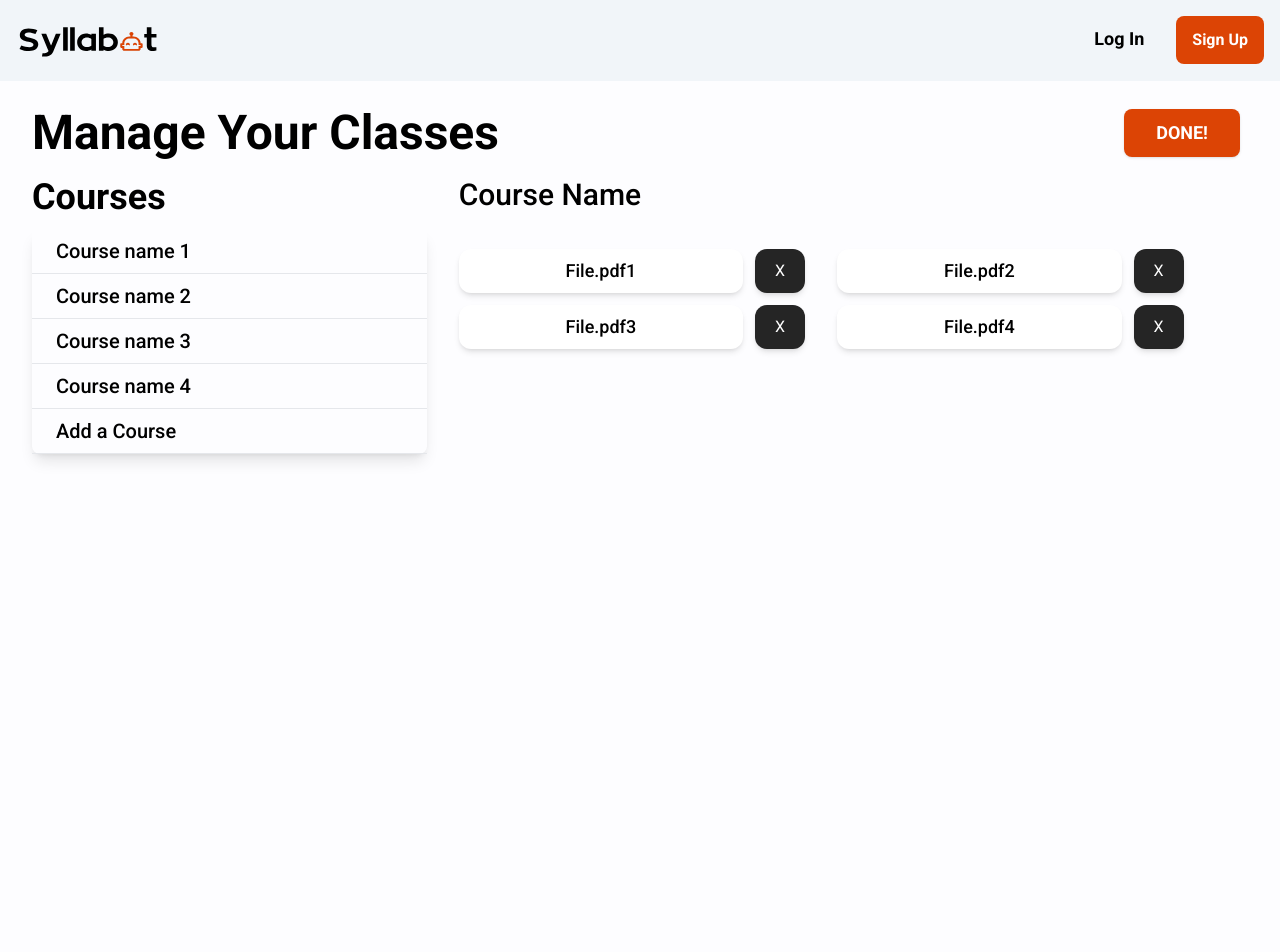
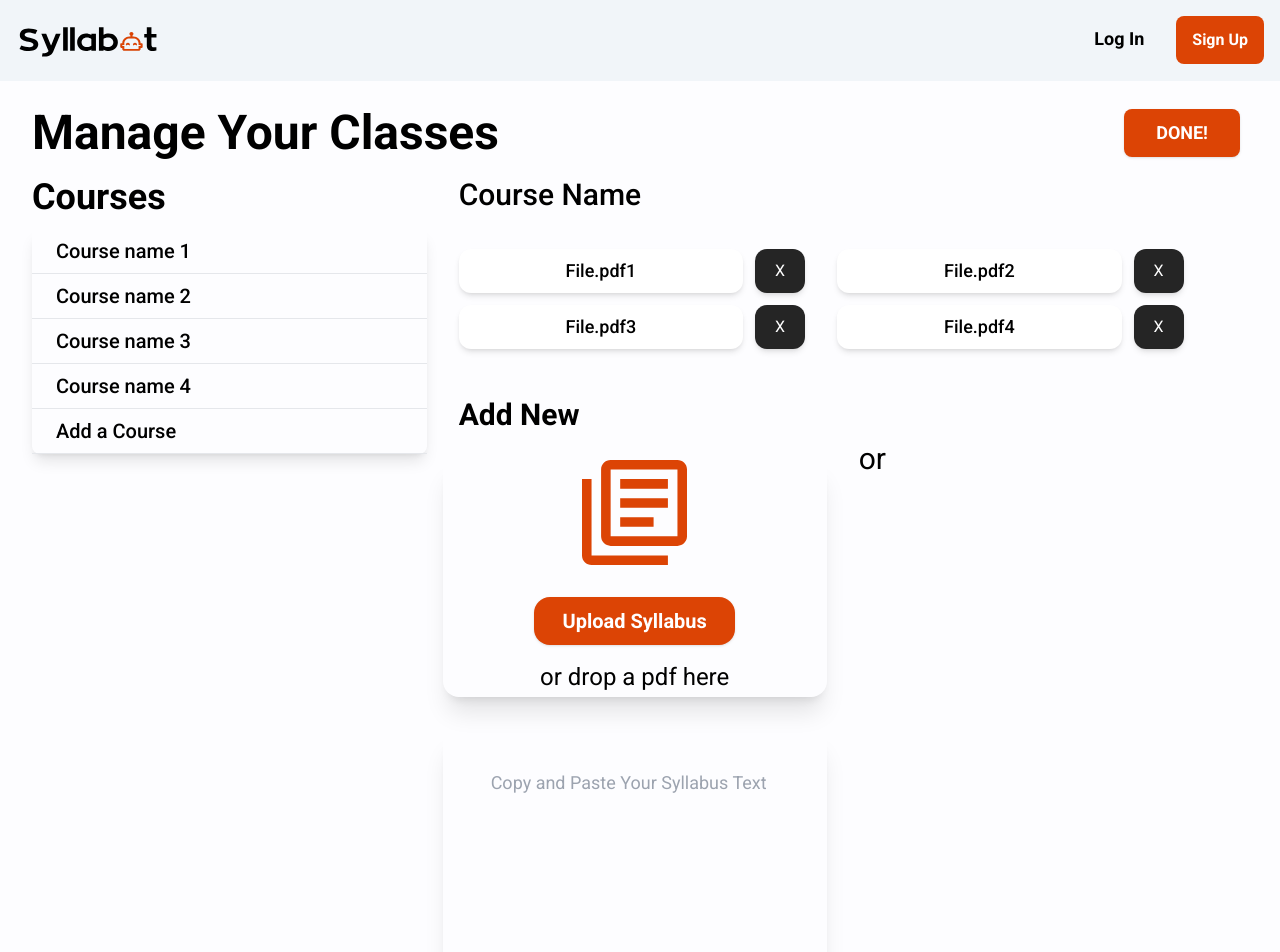
Before and after one commit to Nyumat/Syllabot, a React (Vite) app in the folder client/: page /manage in a window 1280 px wide. Shown: the top 952 px of the page. Before the commit the page ends 800 px from the top, so only its background shows below. Built offline with nearby package versions, Linux system fonts and the light colour scheme; no server answers.

Commit message:
Work on manage page

```diff
--- a/client/src/pages/Home.tsx
+++ b/client/src/pages/Home.tsx
@@ -21,7 +21,7 @@ export default function Home() {
           <div className="flex justify-center items-center m-4 p-8 md:w-96 md:h-96 shadow-xl rounded-3xl">
             <textarea
               className="textarea w-full h-full border-0 text-lg focus:outline-none"
-              style={{resize: 'none'}}
+              style={{ resize: "none" }}
               placeholder="Copy and Paste Your Syllabus Text"
             ></textarea>
           </div>
--- a/client/src/pages/Manage.tsx
+++ b/client/src/pages/Manage.tsx
@@ -1,22 +1,23 @@
 import NavBar from "../components/NavBar";
 import CourseBtn from "../components/buttons/CourseBtn";
 import FileManageBtn from "../components/buttons/FileManageBtn";
+import ImageUploader from "../components/ImageUploader";
 
 export default function Manage() {
   return (
     <div className="text-center items-center justify-center content-center h-full font-body">
       <NavBar />
       <div className="text-center mt-5 flex flex-row justify-between pl-8 pr-8">
-        <p className="text-5xl font-bold self-center">
+        <p className="text-5xl font-bold self-center select-none">
           Manage Your Classes
         </p>
         <button className="text-lg pl-8 pr-8 btn btn-primary bg-primary-orange min-w-min cursor-pointer border-none shadow m-2 text-white hover:bg-white hover:text-primary-orange">
           Done!
         </button>
       </div>
-      <section className="flex flex-row">
+      <section className="flex flex-row justify-center m-auto">
         <div className="flex flex-col w-1/3 mt-3">
-          <div className="text-4xl font-bold text-start pl-8">
+          <div className="text-4xl font-bold text-start pl-8 select-none">
             Courses
           </div>
           <div className="flex flex-col shadow-lg rounded-lg ml-8 mt-3">
@@ -29,8 +30,8 @@ export default function Manage() {
             </button>
           </div>
         </div>
-        <div className="flex flex-col w-2/3">
-          <div className="text-3xl font-medium text-start pl-8 mt-3">
+        <div className="flex flex-col w-2/3 m-auto">
+          <div className="text-3xl font-medium text-start pl-8 mt-3 select-none">
             Course Name
           </div>
           <div className="flex flex-row flex-wrap mt-6">
@@ -39,6 +40,23 @@ export default function Manage() {
             <FileManageBtn filename={"File.pdf3"} />
             <FileManageBtn filename={"File.pdf4"} />
           </div>
+          <div>
+            <div className="text-3xl font-semibold text-start pl-8 mt-12 select-none">
+              Add New
+            </div>
+            <div className="flex flex-row flex-wrap mt-2">
+              <div className="flex justify-center items-center m-4 p-8 md:w-96 md:h-60 shadow-xl rounded-2xl">
+                <ImageUploader />
+              </div>
+              <div className="mx-4 text-3xl font-normal">or</div>
+              <div className="flex justify-center items-center m-4 p-8 md:w-96 md:h-60 shadow-xl rounded-2xl">
+                <textarea
+                  className="textarea w-full h-full border-0 text-lg focus:outline-none resize-none"
+                  placeholder="Copy and Paste Your Syllabus Text"
+                ></textarea>
+              </div>
+            </div>
+          </div>
         </div>
       </section>
     </div>
```
Also changed, not shown: 1 other file (tests, documents, lock files or other folders).
